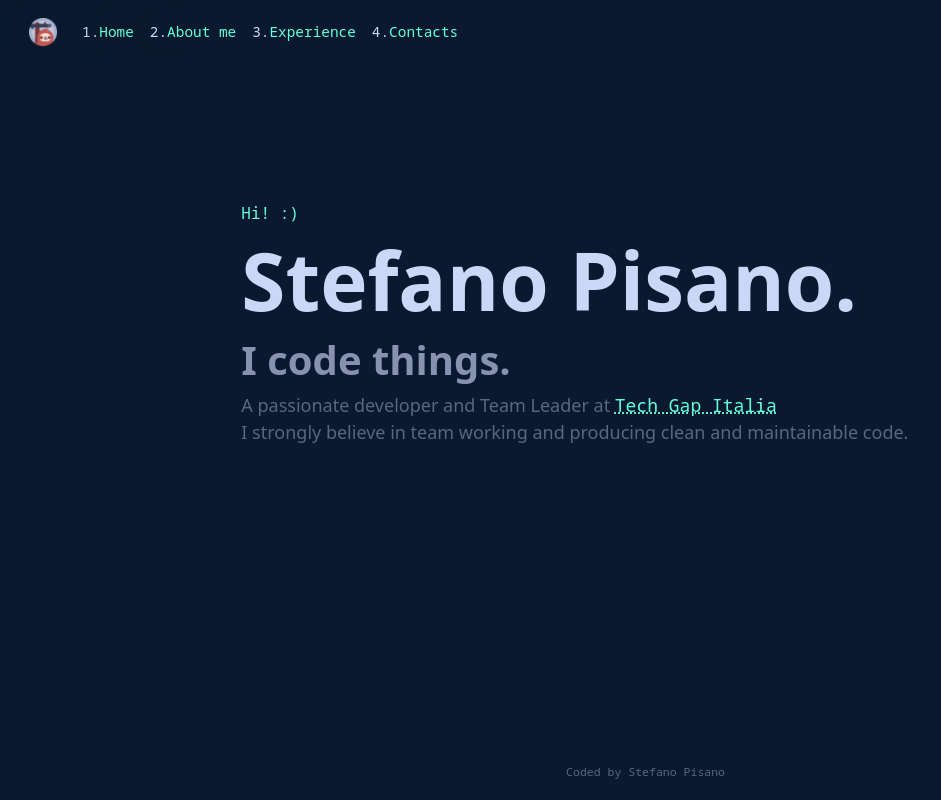
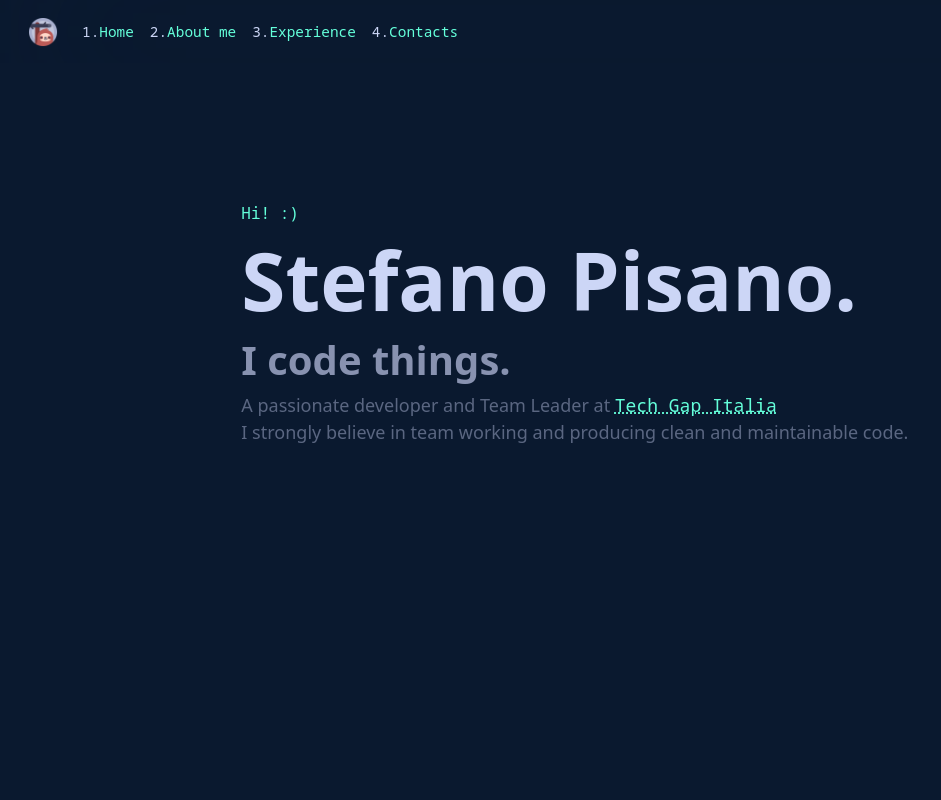
Before and after one commit to StefanoPisano/gz-folio, a Vue app: page /experience in a window 1280 px wide. Shown: the top 800 px of the page, without its empty margins (0-941 px from the left). Built offline with nearby package versions, Linux system fonts and the light colour scheme.

Commit message:
fix(footer): visualization of footer

```diff
--- a/src/App.vue
+++ b/src/App.vue
@@ -1,5 +1,5 @@
 <template>
-  <div class="container-fluid">
+  <div class="container-fluid" style="position: relative; min-height: 100vh; padding-bottom: 50px">
     <Navigation/>
 
     <div id="spi-router">
@@ -11,7 +11,7 @@
 </template>
 
 <script>
-import Navigation from './components/Navigation.vue';
+import Navigation from '@/components/Navigation';
 import Footer from "@/components/Footer";
 
 export default {
--- a/src/components/Footer.vue
+++ b/src/components/Footer.vue
@@ -1,7 +1,8 @@
 <template>
-  <div id="spi-footer" class="row">
+  <div id="spi-footer" class="row position-absolute bottom-0 w-100 pb-3">
     <div class="col-md-8 offset-md-2">
-      <footer>Coded by Stefano Pisano</footer>
+      <footer>Coded with <span style="color:red">&hearts;</span> by <a href="https://github.com/StefanoPisano">Stefano
+        Pisano</a></footer>
     </div>
   </div>
 </template>
@@ -15,13 +16,10 @@ export default {
 <!-- Add "scoped" attribute to limit CSS to this component only -->
 <style scoped>
 #spi-footer {
-  position: absolute;
-  bottom: 0;
+
   text-align: center;
-  margin: 0 0 20px 0;
   font-family: 'Noto Sans Mono', monospace;
   font-size: .8em;
-  width: 99%;
 }
 
 @media (max-width: 1024px) {
```
